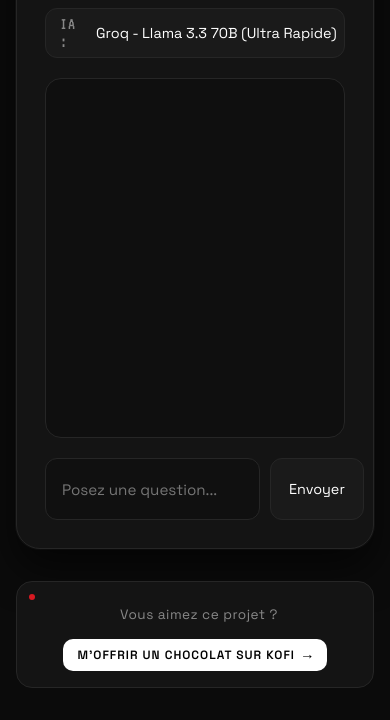
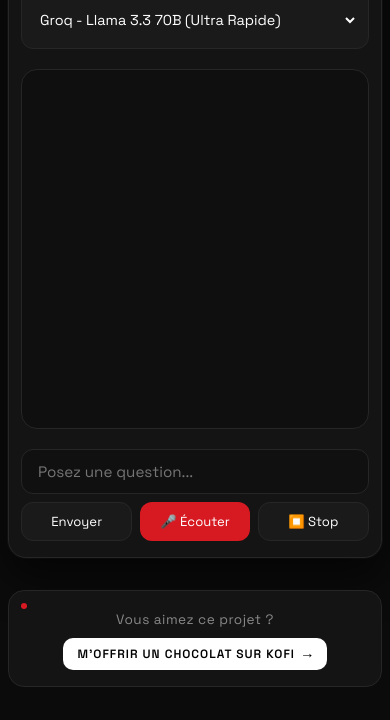
Before and after one commit to ks-tang/ChatbotIA, a website: page public/index.html in a window 390 px wide. Shown: the part 289-1009 px from the top of the page. After the commit the page ends 988 px from the top, so only its background shows below. Drawn offline with Linux system fonts and the light colour scheme.

Commit message:
mobile responsive

```diff
--- a/public/style.css
+++ b/public/style.css
@@ -540,11 +540,82 @@ body {
   transform: translateX(3px);
 }
 
-/* Adaptation écran mobile */
-@media (max-width: 480px) {
+/* ===================================================
+   RESPONSIVE MOBILE FIXES
+   =================================================== */
+
+/* Correctif global pour le select (Tronque le texte long si nécessaire) */
+.config-box select {
+  min-width: 0;         /* Permet au select de rétrécir au-delà du texte */
+  text-overflow: ellipsis;
+  white-space: nowrap;
+  overflow: hidden;
+}
+
+@media (max-width: 600px) {
+  /* Ajustements du conteneur principal */
+  body {
+    padding: 12px 8px; /* Réduit les marges externes pour gagner de l'espace */
+  }
+
+  .container {
+    padding: 16px 12px; /* Intérieur plus compact */
+    border-radius: 18px;
+  }
+
+  /* Header compact */
+  .header-content {
+    flex-direction: column;
+    gap: 10px;
+    padding: 10px 14px;
+  }
+
+  .nav-links {
+    margin-left: 0; /* Supprime le retrait de 3rem */
+    gap: 0.5rem;
+    width: 100%;
+    justify-content: center;
+  }
+
+  /* Configuration du modèle */
+  .config-box {
+    flex-direction: column;
+    align-items: stretch;
+    gap: 6px;
+    padding: 10px;
+  }
+
+  .config-box label {
+    font-size: 0.95rem;
+  }
+
+  /* Zone de saisie et boutons */
+  .controls {
+    flex-wrap: wrap; /* Permet aux boutons de passer à la ligne si besoin */
+    gap: 8px;
+  }
+
+  .controls input {
+    width: 100%;    /* Le champ prend toute la largeur */
+    flex: 1 1 100%; /* S'assure qu'il passe au-dessus des boutons */
+  }
+
+  .controls button {
+    flex: 1;         /* Les boutons se partagent équitablement la ligne en dessous */
+    padding: 10px 8px;
+    font-size: 0.82rem;
+    white-space: nowrap;
+  }
+
+  /* Footer Ko-Fi */
   .kofi-card {
     flex-direction: column;
     text-align: center;
-    padding-top: 24px;
+    padding-top: 20px;
+    gap: 10px;
+  }
+
+  .kofi-text {
+    padding-left: 0;
   }
 }
```
